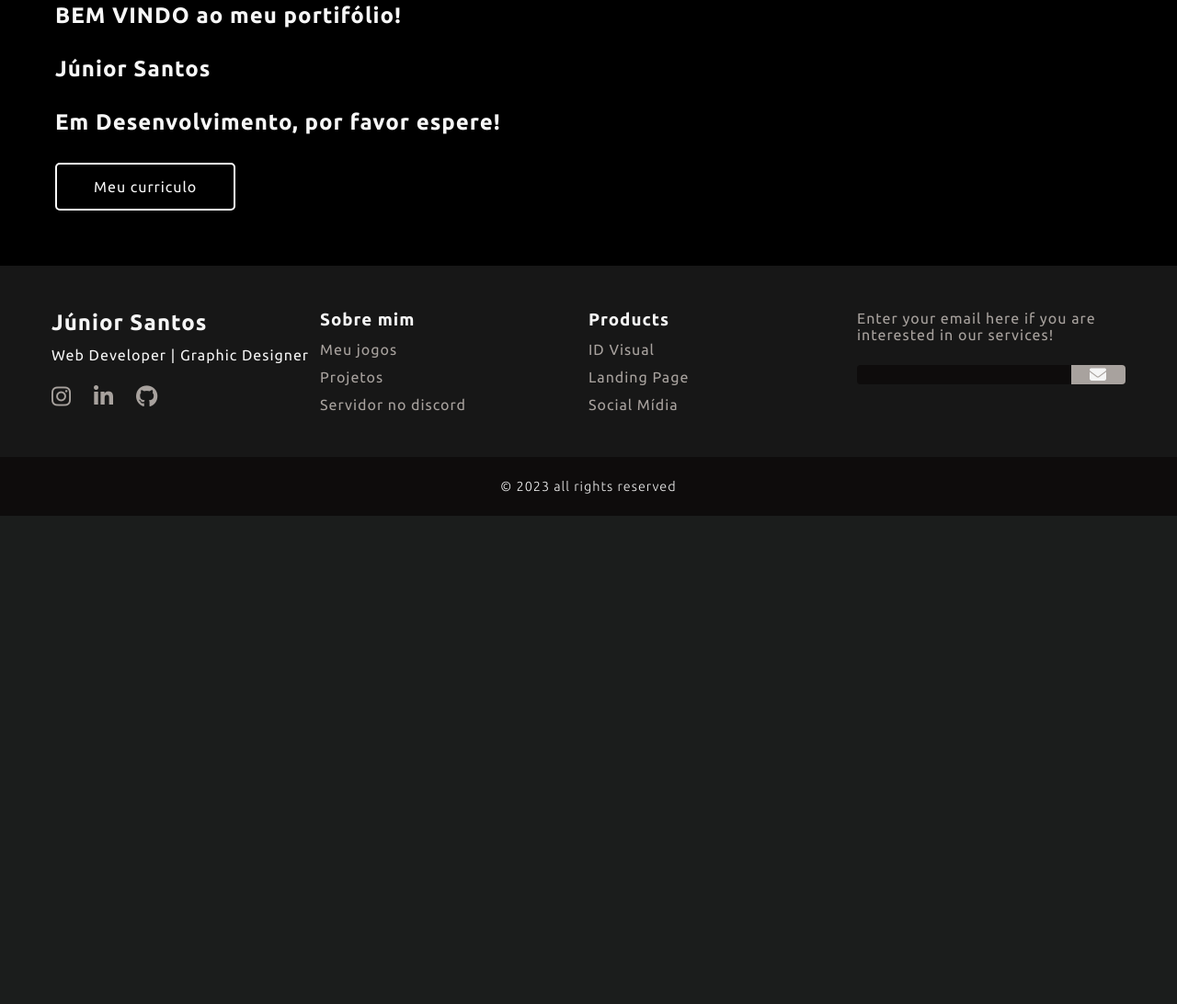
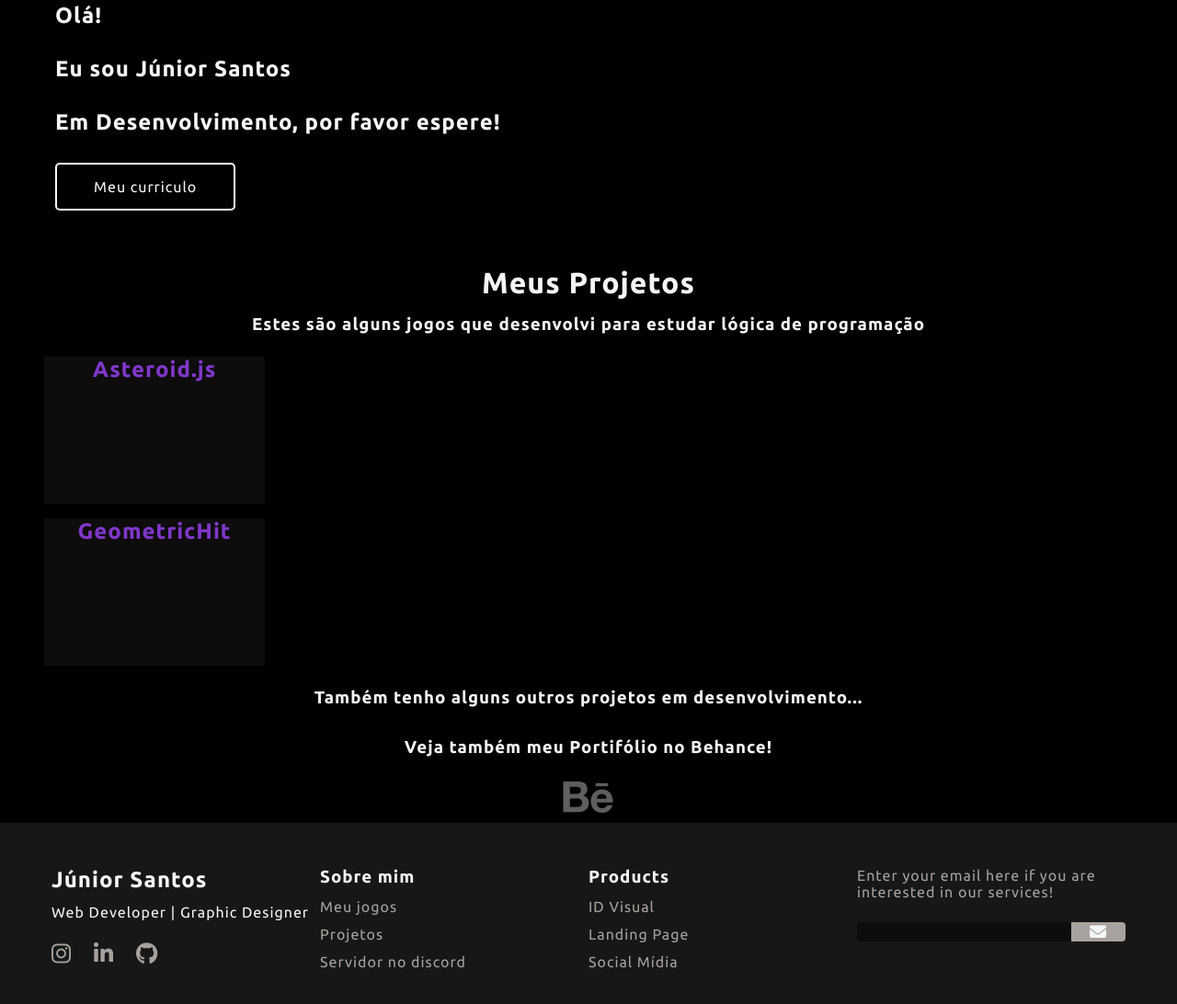
Before and after one commit to zzjunior/zzjunior.github.io, a plain HTML site: page index.html in a window 1280 px wide. Shown: the part 438-1530 px from the top of the page at 92% size. Before the commit the page ends 999 px from the top, so only its background shows below. Drawn offline with Linux system fonts and the light colour scheme.

Commit message:
testando algumas atualizações

```diff
--- a/css/style.css
+++ b/css/style.css
@@ -182,6 +182,74 @@ header .navegacao-primaria li a:hover {
     max-width: 100%;
 }
 
+/* conteudo container*/
+.container {
+    display: grid;
+    background-color: #000;
+    color: #f5f5f5;
+    width: 100%;
+    position: relative;
+}
+.container h1 {
+    text-align: center;
+    position: relative;
+    left: 50%;
+    transform: translateX(-50%);;
+}
+.container h3 {
+    margin: 1rem;
+    display: flex;
+    position: relative;
+    align-items: center;
+    justify-content: center;
+}
+
+.container li {
+    display: grid;
+    grid-template-columns: repeat(4, 1fr);
+}
+.container li a {
+    text-align: center;
+    margin: 0.5rem;
+    background-color: #0e0c0c;
+    color: #7f37c9;
+    position: relative;
+    left: 50%;
+    transform: translateX(-50%);;
+    border-bottom: #7f37c9;
+    width: 15rem;
+    height: 10rem;
+}
+
+.container li a :hover {
+    transition: 0.3s;
+    transform: scale(0.95);
+    border: none;
+}
+
+.container li :hover {
+    width: 15.5rem;
+    height: 10.5rem;
+    transition: 0.3s;
+    color: #f5f5f5;
+    background-color: #7f37c9;
+    border: solid #7f37c9;
+}
+
+.behance {
+    text-align: center;
+    font-size: 3rem;
+    color: #5d5f5e;
+}
+.behance :hover {
+    font-size: 3.5rem;
+    transition: 0.5s;
+    color: #7f37c9;
+}
+#Portifólio {
+    background-image: transparent;
+}
+
 @keyframes inicializacao {
     from {
         opacity: 0;
--- a/index.html
+++ b/index.html
@@ -8,13 +8,13 @@
   <meta name="viewport" content="width=device-width, initial-scale=1.0">
   <link rel="stylesheet" href="https://cdnjs.cloudflare.com/ajax/libs/font-awesome/6.4.0/css/all.min.css" integrity="sha512-iecdLmaskl7CVkqkXNQ/ZH/XLlvWZOJyj7Yy7tcenmpD1ypASozpmT/E0iPtmFIB46ZmdtAc9eNBvH0H/ZpiBw==" crossorigin="anonymous" referrerpolicy="no-referrer" />
   <link href="./css/style.css" rel="stylesheet">
-  <title>Zzjunior_ page</title>
+  <title>ZJR - Portifólio</title>
 </head>
 
   <body>
     <!---Cabeçalho e icone de perfil---->
     <header>
-      <h1><img src="images/image-perfil.jpg" alt=""></h1>
+      <h1 class="img"><img src="images/image-perfil.jpg" alt=""></h1>
       <nav>
         <ul class="navegacao-primaria">
           <li><a href="#home">Home</a></li>
@@ -27,12 +27,24 @@
    </header>
     <section aria-label="seção curriculo dowload Junior Santos" class="section-div">
       <div>
-        <h1>BEM VINDO ao meu portifólio!</h1>
-        <h2>Júnior Santos</h2>
+        <h1>Olá!</h1>
+        <h2>Eu sou Júnior Santos</h2>
         <h2 class="digitando"> Em Desenvolvimento, por favor espere!</h2>
         <a href="./arquivos/teste.pdf" target="_blank">Meu curriculo</a>
       </div>
     </section>
+    <!--conteudo e projetos-->
+    <main class="container" id="projects">
+      <h1>Meus Projetos</h1>
+      <h3>Estes são alguns jogos que desenvolvi para estudar lógica de programação</h3>
+    <div>
+      <li><a href="https://zzjunior.github.io/asteroid.js"><h2>Asteroid.js</h2></a></li>
+      <li><a href="https://zzjunior.github.io/GeometrichiT/"><h2>GeometricHit</h2></a></li>
+    </div>
+    <h3>Também tenho alguns outros projetos em desenvolvimento...</h3>
+    <h3>Veja também meu Portifólio no Behance!</h3>
+    <a href="https://www.behance.net/tjdesigng" target="_blank" class="behance" id="Portifólio"><i class="fa-brands fa-behance"></i></a>
+    </main>
 
      <!---rodapé e copyhight-->
     <footer>
```
